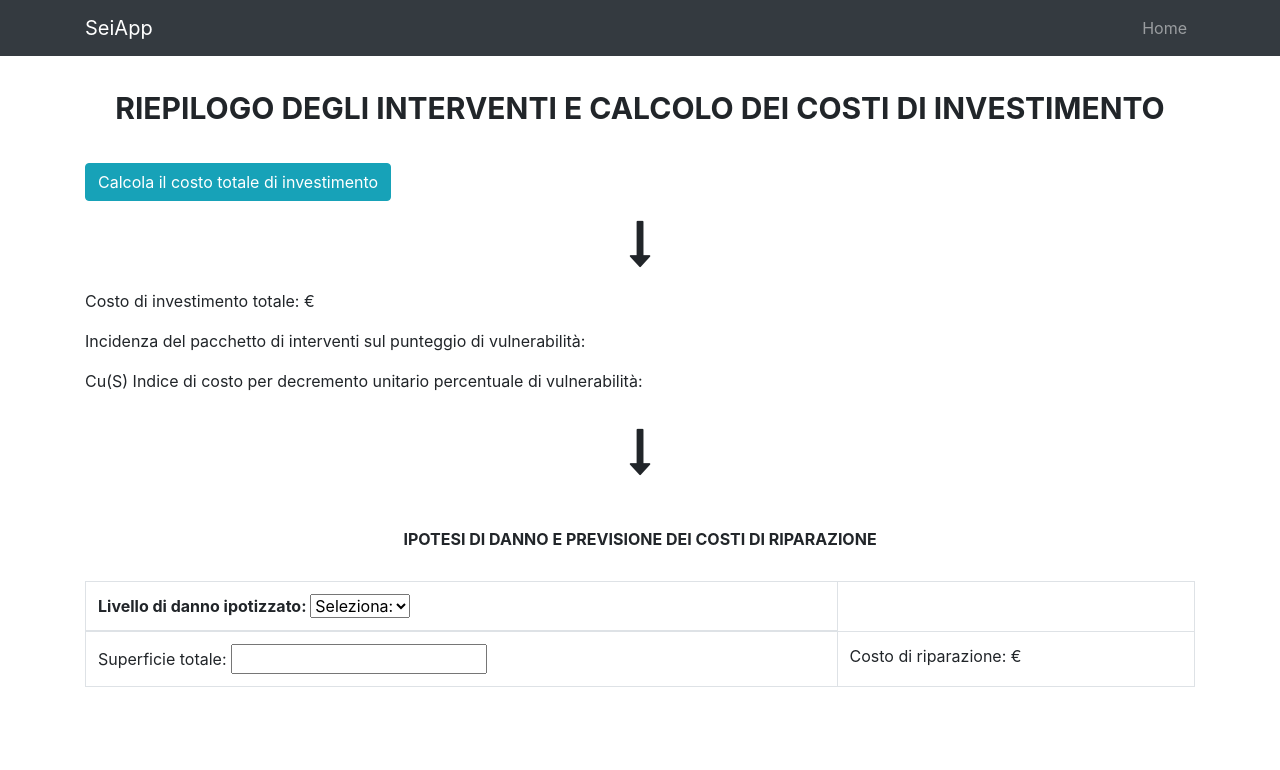
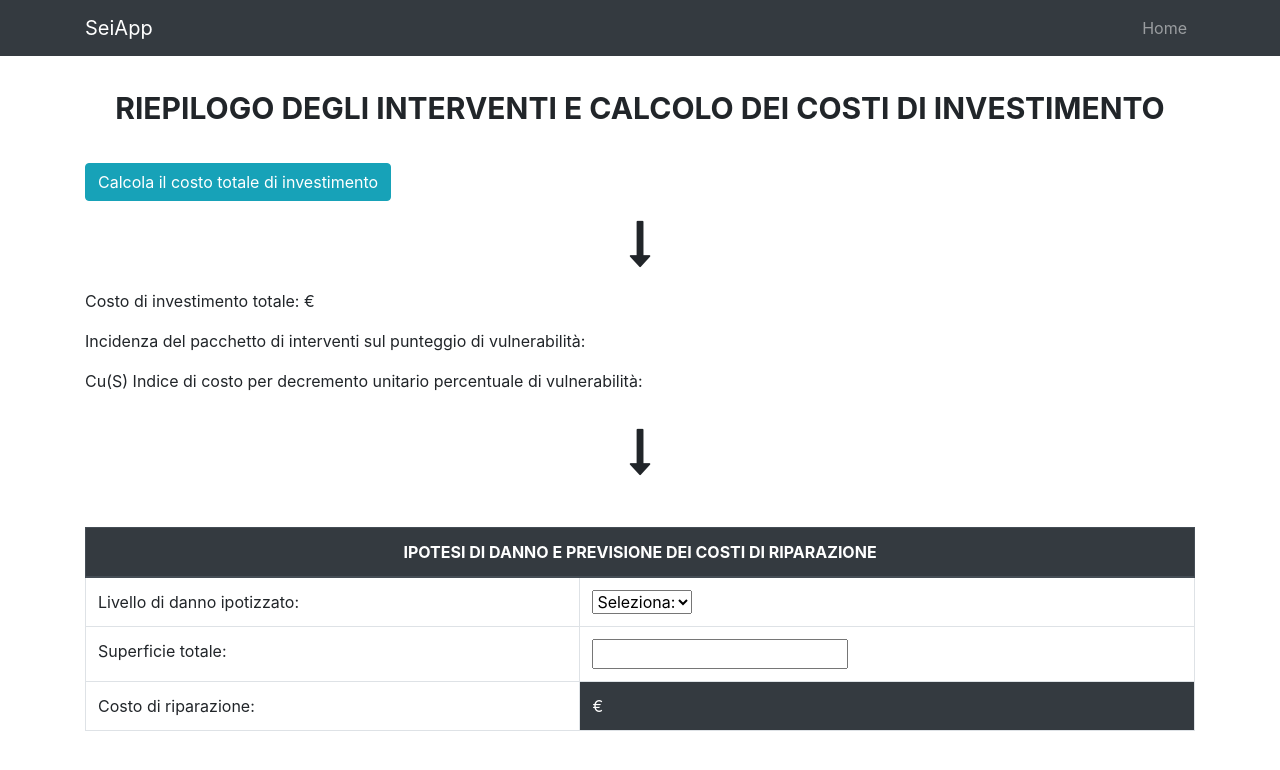
Before and after one commit to MetalGandix/ProjectSeiApp, an Angular app in the folder front-end-seiapp/: page /riepilogo-costi in a window 1280 px wide. Shown: the top 770 px of the page. Built offline with nearby package versions, Linux system fonts and the light colour scheme.

Commit message:
magie css: sistemato box punteggio e ultima pagina quasi finita

```diff
--- a/front-end-seiapp/src/app/mcdm-secondaria/mcdm-secondaria.component.css
+++ b/front-end-seiapp/src/app/mcdm-secondaria/mcdm-secondaria.component.css
@@ -21,9 +21,9 @@
     margin-left: 0;
     border: 1px solid #999;
     }
-.floatLeft { width: 50%; float: left; }
+.floatLeft { width: 50%; float: left; inline-size: fit-content; text-align: center; }
 .floatRight {width: 50%; float: right; }
-.container { overflow: hidden; }
+.container { overflow: hidden; display: block;}
 
 .pulsante{
         text-align: center;
@@ -32,4 +32,6 @@
       border: 1px solid;
       padding: 10px;
       box-shadow: 5px 10px  #228b22;
+      width: 288px;
+      margin: auto;
     }
--- a/front-end-seiapp/src/app/mcdm-secondaria/mcdm-secondaria.component.html
+++ b/front-end-seiapp/src/app/mcdm-secondaria/mcdm-secondaria.component.html
@@ -88,7 +88,7 @@
                         <td>{{interventi.semplicitaDiCantiere[j]}}</td>
                         <td>{{interventi.esiguitaDiIngombro[j]}}</td>
                         <td
-                            [ngStyle]="{'background-color':interventi.maxVariante === j ? 'green' : interventi.minVariante === j ? 'red' : 'white'}">
+                            [ngStyle]="{'background-color':interventi.maxVariante === j ? '#228b22' : interventi.minVariante === j ? '#d62828' : 'white'}">
                             {{interventi.totale[j] | number: '1.2-2'}}</td>
                         <td>
                             <div class="custom-control custom-checkbox">
@@ -147,18 +147,22 @@
                 </table>
                 <div class="pulsante">
                     <button class="btn btn-primary" class="btn btn-info" (click)="risultatoDelta()"
-                        (click)="interventoSingoloRisultato()" (click)="cambioClasse()" style="margin-top: 30px; margin-right: 135px;">
+                        (click)="interventoSingoloRisultato()" (click)="cambioClasse()" style="margin-top: 30px;">
                         Aggiungi risultato </button>
                 </div>
             </div>
             <div *ngIf="punteggioPassaggioClasseAggiornato - calcoloParziale(interventiDaMostrare.length - 1) <= 0 && bottoneVisibile == true">
+                <hr>
                 <div id="boxPunteggio">
 
-                è stato conseguito il passaggio alla classe di vulnerabilità inferiore.
-                <button (click)="trasferisciClasseDiRischio()">
+                    <b><p>È stato conseguito il passaggio</p></b>
+                    <b><p>alla classe di vulnerabilità inferiore.</p></b>
+
+                <button class="btn btn-info" (click)="trasferisciClasseDiRischio()">
                     Prosegui
                 </button>
                  </div>
+                 <hr>
                 </div>
 
         </div>
--- a/front-end-seiapp/src/app/riepilogo-costi/riepilogo-costi.component.css
+++ b/front-end-seiapp/src/app/riepilogo-costi/riepilogo-costi.component.css
@@ -8,3 +8,6 @@
 .pulsante1{
     text-align: center;
 }
+.verde{
+    color: #228b22;
+}
--- a/front-end-seiapp/src/app/riepilogo-costi/riepilogo-costi.component.html
+++ b/front-end-seiapp/src/app/riepilogo-costi/riepilogo-costi.component.html
@@ -1,5 +1,4 @@
 <div class="container">
-<form>
 
     <head>
         PACCHETTO INVESTIMENTI STRUTTURALI
@@ -32,7 +31,7 @@
                     {{elemento.prezzo}}€/{{elemento.unitaMisura}}
                 </td>
                 <td>
-                    {{elemento.prezzo * elemento.valoreCifra}}€
+                    {{elemento.prezzo * elemento.valoreCifra | number: '1.2-2'}}€
                 </td>
                 <td>
                     <input type="number" [value]="elemento.valoreCifra"
@@ -51,29 +50,32 @@
 
     </div>
     <p>
-        Costo di investimento totale: {{totale}}€
+        Costo di investimento totale: {{totale | number: '1.2-2'}}€
     </p>
     <p>
         Incidenza del pacchetto di interventi sul punteggio di vulnerabilità: {{sommaPacchettoInterventi}}
     </p>
     <p>
         Cu(S) Indice di costo per decremento unitario percentuale di vulnerabilità:
-        {{risultatoDivisione}}
+        {{risultatoDivisione | number: '1.2-2'}}
     </p>
-</form>
+
 
     <div class="freccia">
         <i class="fa fa-long-arrow-down fa-3x" aria-hidden="true"></i>
     </div>
 
-  <div class="titolo" style="text-align: center;margin-top: 30px;">
-    <p><b>IPOTESI DI DANNO E PREVISIONE DEI COSTI DI RIPARAZIONE</b></p>
-  </div>
 
     <table class="table table-bordered" style="margin-top: 30px;">
-    <thead>
-        <th>
+        <thead class="thead-dark">
+            <th colspan="2" style="text-align: center;">IPOTESI DI DANNO E PREVISIONE DEI COSTI DI RIPARAZIONE</th>
+        </thead>
+        <tbody>
+            <tr>
+                <td>
                     Livello di danno ipotizzato:
+                </td>
+                <td>
                     <select (click)="onChangeDannoIpotizzato($event.target.value)">
                         <option selected disabled>
                             Seleziona:
@@ -82,17 +84,22 @@
                             {{danno.valore}} {{danno.costo}}€/mq
                         </option>
                     </select>
-        </th>
-    </thead>
-    <tbody>
+                </td>
+            </tr>
             <tr>
                 <td>
                     Superficie totale:
-                <input type="number" [value]="numeroUtente"
-                (input)="numeroUtente = $event.target.value">
                 </td>
                 <td>
-                Costo di riparazione: {{costoRiparazione}}€
+                    <input type="number" [value]="numeroUtente" (input)="numeroUtente = $event.target.value">
+                </td>
+            </tr>
+            <tr>
+                <td>
+                    Costo di riparazione:
+                </td>
+                <td class="table-dark">
+                    {{costoRiparazione | number: '1.2-2'}}€
                 </td>
             </tr>
         </tbody>
```
Lines whose indentation alone changed are shown as unchanged.
